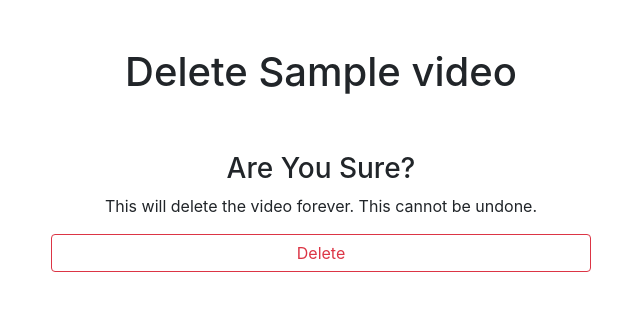
After one commit to nicolasbolt/yt-clone, a Django app: page /videos/1/delete in a window 1280 px wide. The commit adds this page. Shown: the top 311 px of the page, without its empty margins (319-959 px from the left). Run offline with Django 3.2, Linux system fonts and the light colour scheme; tables that the repository leaves empty hold one stand-in row (values such as "Sample post"); some libraries are stand-ins or nearby versions.

Commit message:
Added UpdateView & DeleteView.  Closes #11

```diff
--- a/yt/videos/templates/videos/base.html
+++ b/yt/videos/templates/videos/base.html
@@ -19,5 +19,6 @@
     <script src="https://code.jquery.com/jquery-3.4.1.slim.min.js" integrity="sha384-J6qa4849blE2+poT4WnyKhv5vZF5SrPo0iEjwBvKU7imGFAV0wwj1yYfoRSJoZ+n" crossorigin="anonymous"></script>
     <script src="https://cdn.jsdelivr.net/npm/popper.js@1.16.0/dist/umd/popper.min.js" integrity="sha384-Q6E9RHvbIyZFJoft+2mJbHaEWldlvI9IOYy5n3zV9zzTtmI3UksdQRVvoxMfooAo" crossorigin="anonymous"></script>
     <script src="https://stackpath.bootstrapcdn.com/bootstrap/4.4.1/js/bootstrap.min.js" integrity="sha384-wfSDF2E50Y2D1uUdj0O3uMBJnjuUD4Ih7YwaYd1iqfktj0Uod8GCExl3Og8ifwB6" crossorigin="anonymous"></script>
+    <script src="https://unpkg.com/ionicons@5.0.0/dist/ionicons.js"></script>
   </body>
 </html>
--- /dev/null
+++ b/yt/videos/templates/videos/delete_video.html
@@ -0,0 +1,23 @@
+{% extends 'videos/base.html' %}
+
+{% block content %}
+
+<div class="container">
+    <div class="row justify-content-center pt-5">
+        <div class="col-md-6 col-sm-12 col-xs-12 text-center">
+            <h1>Delete {{ object.title }}</h1>
+        </div>
+    </div>
+    <div class="row justify-content-center mt-5">
+        <div class="col-md-6 col-sm-12 col-xs-12 text-center">
+            <form method="POST">
+                {% csrf_token %}
+                <h3>Are You Sure?</h3>
+                <p>This will delete the video forever.  This cannot be undone.</p>
+                <button class="btn btn-outline-danger btn-block" type="submit">Delete</button>
+            </form>
+        </div>
+    </div>
+</div>
+
+{% endblock content %}
--- /dev/null
+++ b/yt/videos/templates/videos/index.html
@@ -0,0 +1,5 @@
+{% extends 'videos/base.html' %}
+
+{% block content %}
+    <h1>Index Page</h1>
+{% endblock content %}
--- a/yt/videos/urls.py
+++ b/yt/videos/urls.py
@@ -4,5 +4,7 @@ from . import views
 
 urlpatterns = [
     path('create/', views.CreateVideo.as_view(), name='video-create'),
-    path('<int:pk>/', views.DetailVideo.as_view(), name='video-detail')
+    path('<int:pk>/', views.DetailVideo.as_view(), name='video-detail'),
+    path('<int:pk>/edit', views.UpdateVideo.as_view(), name='video-update'),
+    path('<int:pk>/delete', views.DeleteVideo.as_view(), name="video-delete"),
 ]
--- a/yt/videos/views.py
+++ b/yt/videos/views.py
@@ -1,8 +1,11 @@
 from django.shortcuts import render
 from django.urls import reverse
-from django.views.generic.edit import CreateView
+from django.views.generic.edit import CreateView, UpdateView, DeleteView
 from django.views.generic.detail import DetailView
 from .models import Video
+
+def index(request):
+    return render(request, 'videos/index.html')
 
 class CreateVideo(CreateView):
     model = Video
@@ -15,3 +18,18 @@ class CreateVideo(CreateView):
 class DetailVideo(DetailView):
     model = Video
     template_name = 'videos/detail_video.html'
+
+class UpdateVideo(UpdateView):
+    model = Video
+    fields = ['title', 'description']
+    template_name = "videos/create_video.html"
+
+    def get_success_url(self):
+        return reverse('video-detail', kwargs={'pk': self.object.pk})
+
+class DeleteVideo(DeleteView):
+    model = Video
+    template_name = 'videos/delete_video.html'
+
+    def get_success_url(self):
+        return reverse('index')
--- a/yt/yt/urls.py
+++ b/yt/yt/urls.py
@@ -17,8 +17,10 @@ from django.contrib import admin
 from django.urls import path, include
 from django.conf import settings
 from django.conf.urls.static import static
+import videos.views as video_views
 
 urlpatterns = [
     path('admin/', admin.site.urls),
+    path('', video_views.index, name='index'),
     path('videos/', include('videos.urls'))
 ] + static(settings.MEDIA_URL, document_root=settings.MEDIA_ROOT)
```
Also changed, not shown: yt/videos/templates/videos/detail_video.html (+12 -2 lines).
